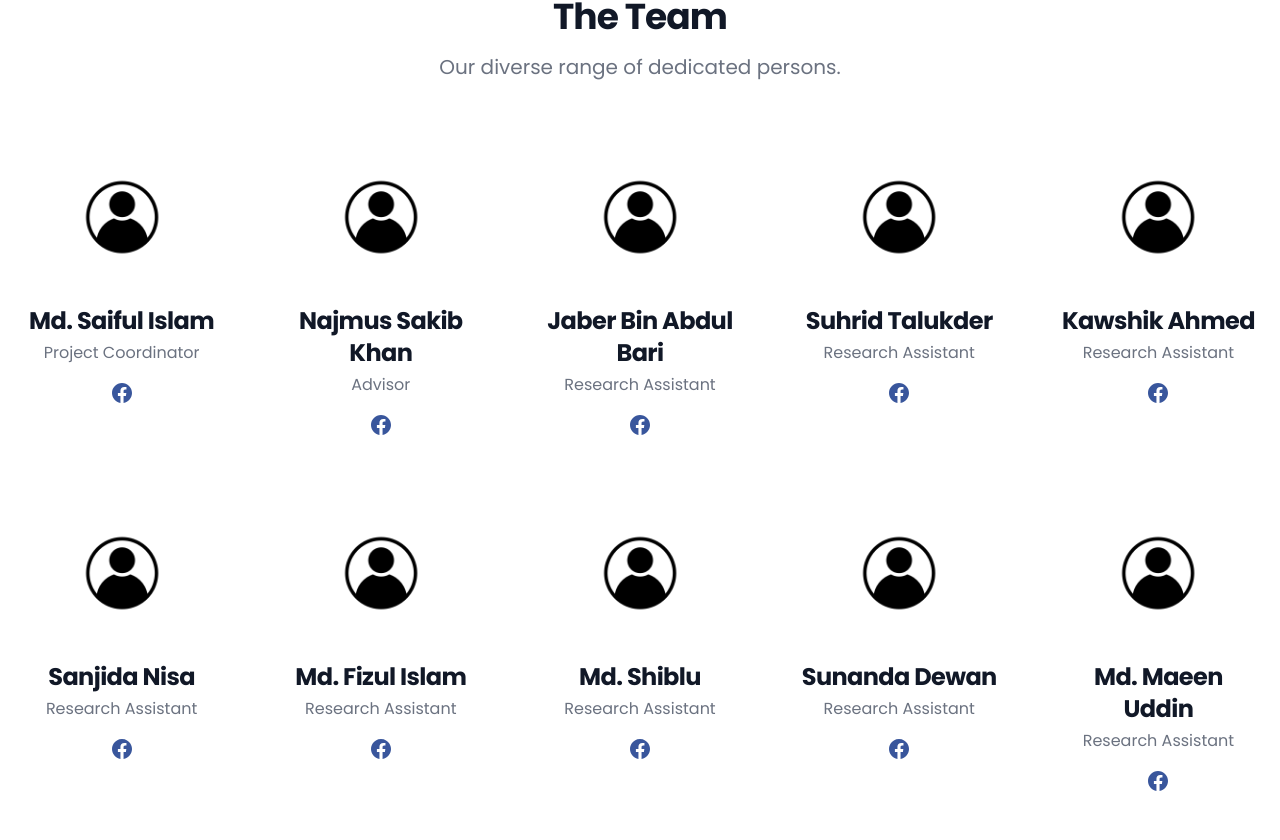
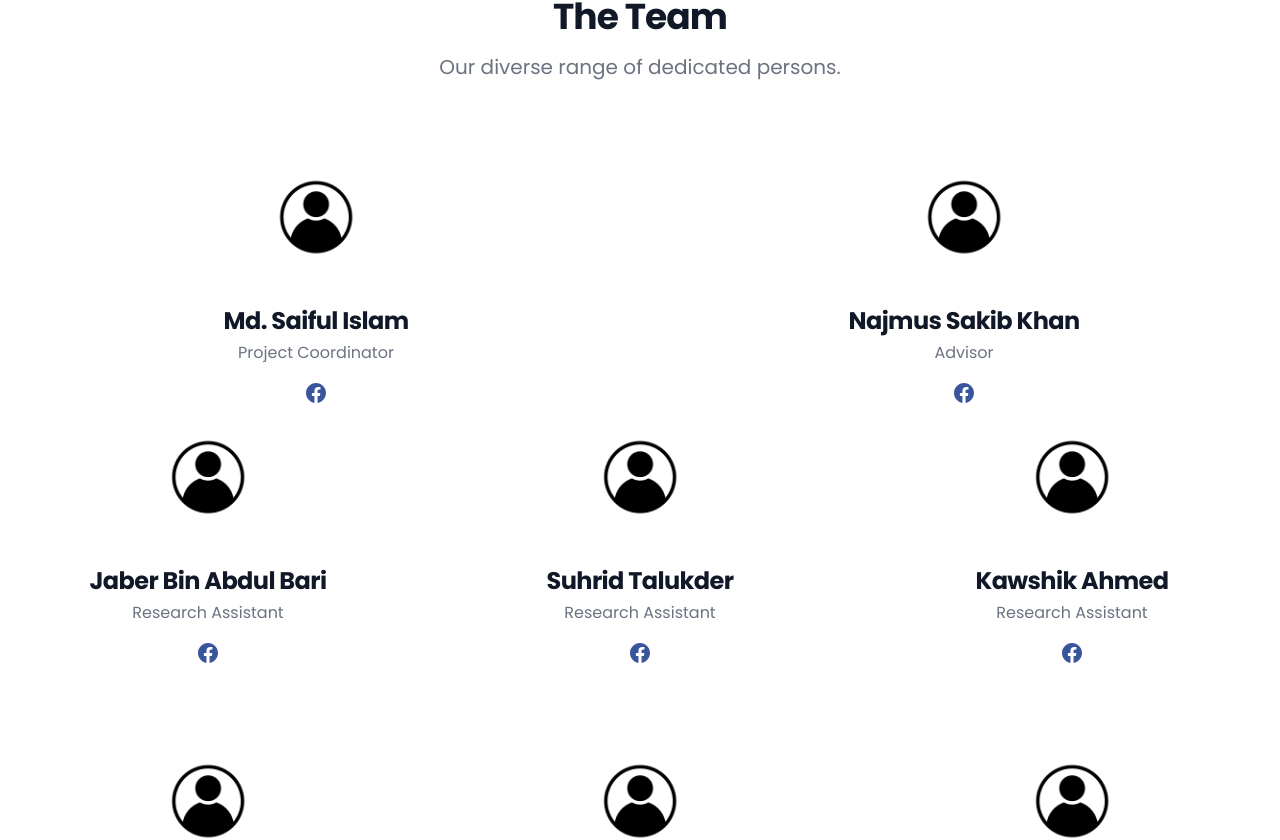
Before and after one commit to Suhrid-Talukder333/helpChai, a Next.js app: page /about in a window 1280 px wide. Shown: the part 5354-6194 px from the top of the page. Built offline with nearby package versions, Linux system fonts and the light colour scheme; a web font is replaced by a local one.

Commit message:
updated teams ui

```diff
--- a/app/about/page.tsx
+++ b/app/about/page.tsx
@@ -2,7 +2,7 @@
 
 import Image from 'next/image';
 import React from 'react';
-import { TEAM_INFO } from '../lib/utils';
+import { TEAM_INFO, TEAM_LEADER_INFO } from '../lib/utils';
 import Link from 'next/link';
 import { CheckBadgeIcon } from '@heroicons/react/24/outline';
 
@@ -984,7 +984,47 @@ const Page = () => {
               Our diverse range of dedicated persons.
             </p>
           </div>
-          <div className="grid gap-8 sm:grid-cols-2 md:grid-cols-3 lg:grid-cols-5 lg:gap-16">
+          <div className="grid gap-8 sm:grid-cols-2 md:grid-cols-2 lg:grid-cols-2 lg:gap-16">
+            {TEAM_LEADER_INFO.map((item: any, index: number) => {
+              return (
+                <div key={index} className="text-center text-gray-500">
+                  <Image
+                    className="mx-auto mb-4 h-36 w-36 rounded-full"
+                    src="/avatar.png"
+                    alt={item.name}
+                    width={100}
+                    height={100}
+                  />
+                  <h3 className="mb-1 text-2xl font-bold tracking-tight text-gray-900">
+                    <a href="#">{item.name}</a>
+                  </h3>
+                  <p>{item.pos_title}</p>
+                  <ul className="mt-4 flex justify-center space-x-4">
+                    <li>
+                      <a
+                        href={item.fb_url}
+                        className="text-[#39569c] hover:text-gray-900"
+                      >
+                        <svg
+                          className="h-6 w-6"
+                          fill="currentColor"
+                          viewBox="0 0 24 24"
+                          aria-hidden="true"
+                        >
+                          <path
+                            fillRule="evenodd"
+                            d="M22 12c0-5.523-4.477-10-10-10S2 6.477 2 12c0 4.991 3.657 9.128 8.438 9.878v-6.987h-2.54V12h2.54V9.797c0-2.506 1.492-3.89 3.777-3.89 1.094 0 2.238.195 2.238.195v2.46h-1.26c-1.243 0-1.63.771-1.63 1.562V12h2.773l-.443 2.89h-2.33v6.988C18.343 21.128 22 16.991 22 12z"
+                            clipRule="evenodd"
+                          />
+                        </svg>
+                      </a>
+                    </li>
+                  </ul>
+                </div>
+              );
+            })}
+          </div>
+          <div className="grid gap-8 sm:grid-cols-2 md:grid-cols-3 lg:grid-cols-3 lg:gap-16">
             {TEAM_INFO.map((item: any, index: number) => {
               return (
                 <div key={index} className="text-center text-gray-500">
--- a/app/lib/utils.ts
+++ b/app/lib/utils.ts
@@ -38,16 +38,6 @@ export const carouselItems = [
 ]
 
 export const TEAM_INFO = [
-  {
-    name: "Md. Saiful Islam",
-    pos_title: "Project Coordinator",
-    fb_url: "https://facebook.com"
-  },
-  {
-    name: "Najmus Sakib Khan",
-    pos_title: "Advisor",
-    fb_url: "https://facebook.com"
-  },
   {
     name: "Jaber Bin Abdul Bari",
     pos_title: "Research Assistant",
@@ -93,6 +83,19 @@ export const TEAM_INFO = [
     pos_title: "Research Assistant",
     fb_url: "https://facebook.com"
   },
+]
+
+export const TEAM_LEADER_INFO = [
+  {
+    name: "Md. Saiful Islam",
+    pos_title: "Project Coordinator",
+    fb_url: "https://facebook.com"
+  },
+  {
+    name: "Najmus Sakib Khan",
+    pos_title: "Advisor",
+    fb_url: "https://facebook.com"
+  }
 ]
 
 const BIS_STANDARD_VALUES_WHO = {
```
